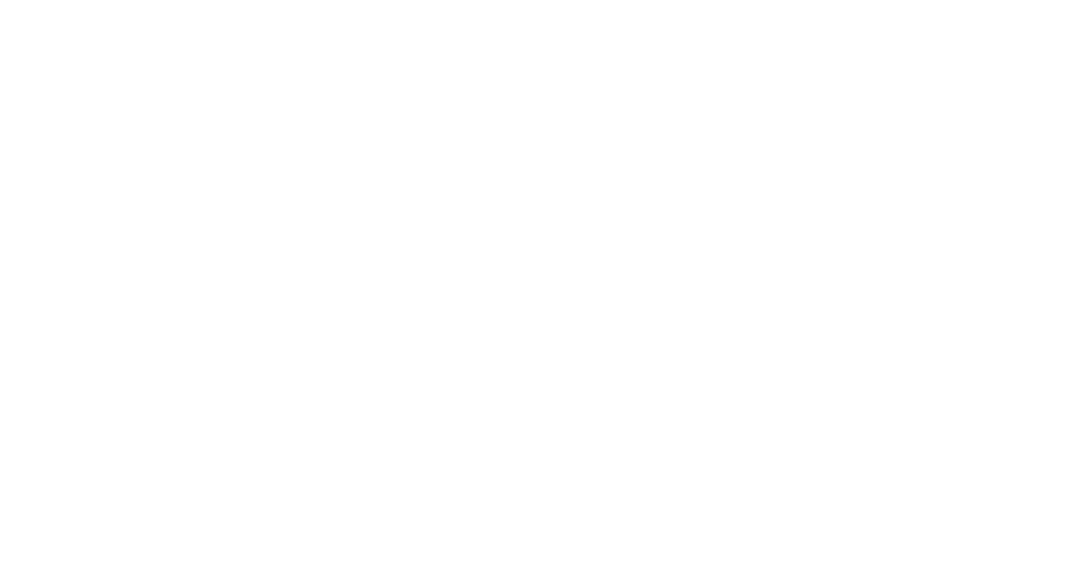
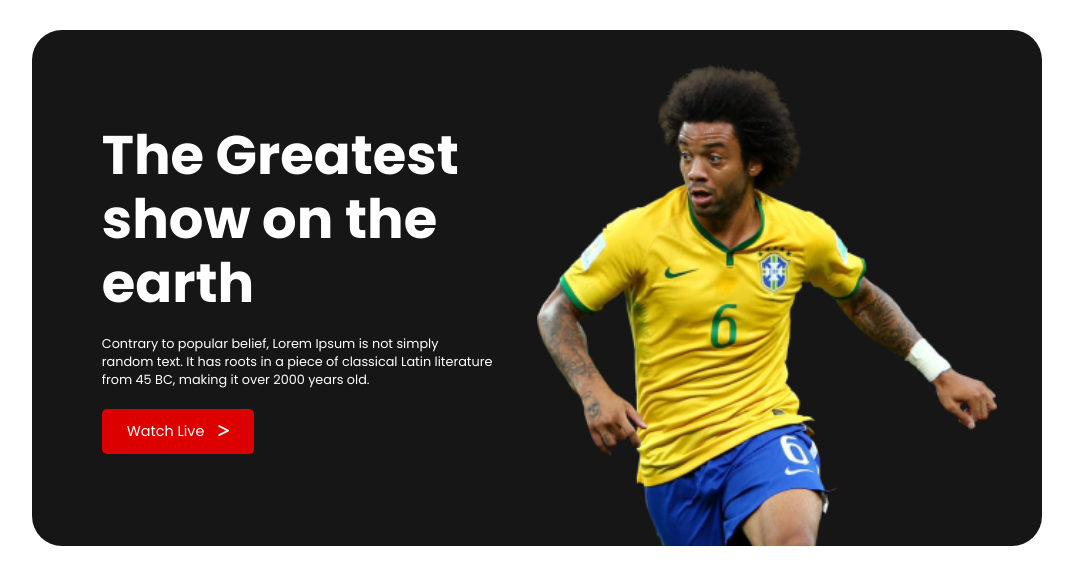
Before and after one commit to Selina-Khatun/world-cup1, a plain HTML site: page index.html in a window 1280 px wide. Shown: the whole page, without its empty margins (103-1176 px from the left). Drawn offline with Linux system fonts and the light colour scheme.

Commit message:
header section added

```diff
--- a/index.html
+++ b/index.html
@@ -5,10 +5,28 @@
     <meta name="viewport" content="width=device-width, initial-scale=1.0">
     <title>world cup</title>
     <link rel="stylesheet" href="styles/style.css">
+    <script src="https://kit.fontawesome.com/8acf9ee4cf.js" crossorigin="anonymous"></script>
 </head>
 <body>
     <header>
-<section>
+<section class="banner-container">
+    <div class="banner-info">
+        <h1 class="banner-title">The Greatest <br>
+            show on the <br>
+            earth</h1>
+            <p class="banner-description">Contrary to popular belief, Lorem Ipsum is not simply <br>
+
+                random text. It has roots in a piece of classical Latin literature <br>
+                from 45 BC, making it over 2000 years old.</p>
+                <button class="banner-btn">
+                    Watch Live <i class="fa-solid fa-greater-than"></i>
+
+                </button>
+
+    </div>
+    <div class="banner-img">
+        <img src="assets/Banner Image.png" alt="">
+    </div>
 
 </section>
     </header>
--- a/styles/style.css
+++ b/styles/style.css
@@ -0,0 +1,60 @@
+@import url('https://fonts.googleapis.com/css2?family=Poppins:wght@400;500;600;700;800&display=swap');
+
+* {
+    margin: 0px;
+    padding: 0px;
+    font-family: 'Poppins', sans-serif;
+}
+
+header {
+    margin: 30px 135px 130px;
+    color: #fff;
+}
+
+.banner-container {
+    display: flex;
+    justify-content: space-evenly;
+    align-items: center;
+    background-color: #161616;
+    border-radius: 30px;
+    /* border: 0px; */
+
+}
+
+.banner-info {
+   margin-left: 25px;/
+}
+
+.banner-title {
+    font-size: 3.4rem;
+    font-weight: 700;
+    line-height: 4rem;
+
+}
+
+.banner-description {
+    font-size: 0.8rem;
+    /* font-weight: 400; */
+    padding: 20px 0px;
+}
+
+.banner-btn {
+    background-color: #D00;
+    padding: 12px 25px;
+    color: #fff;
+    border-radius: 5px;
+    border: none;
+    font-size: 0.9rem;
+}
+
+.fa-solid {
+    margin-left: 10px;
+}
+
+.banner-img img {
+    width: 460px;
+    margin-top: 25px;
+    position: relative;
+    bottom: -7px;
+    /* padding-top: 10px; */
+}
```
